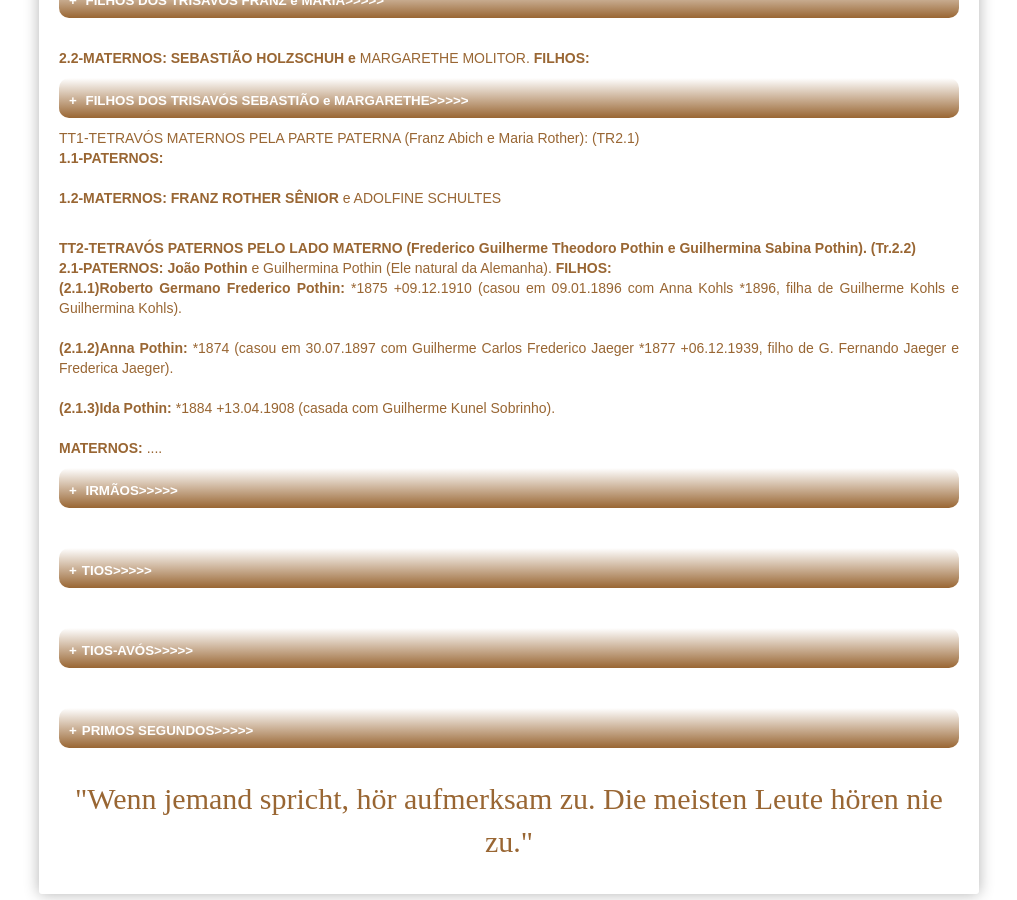
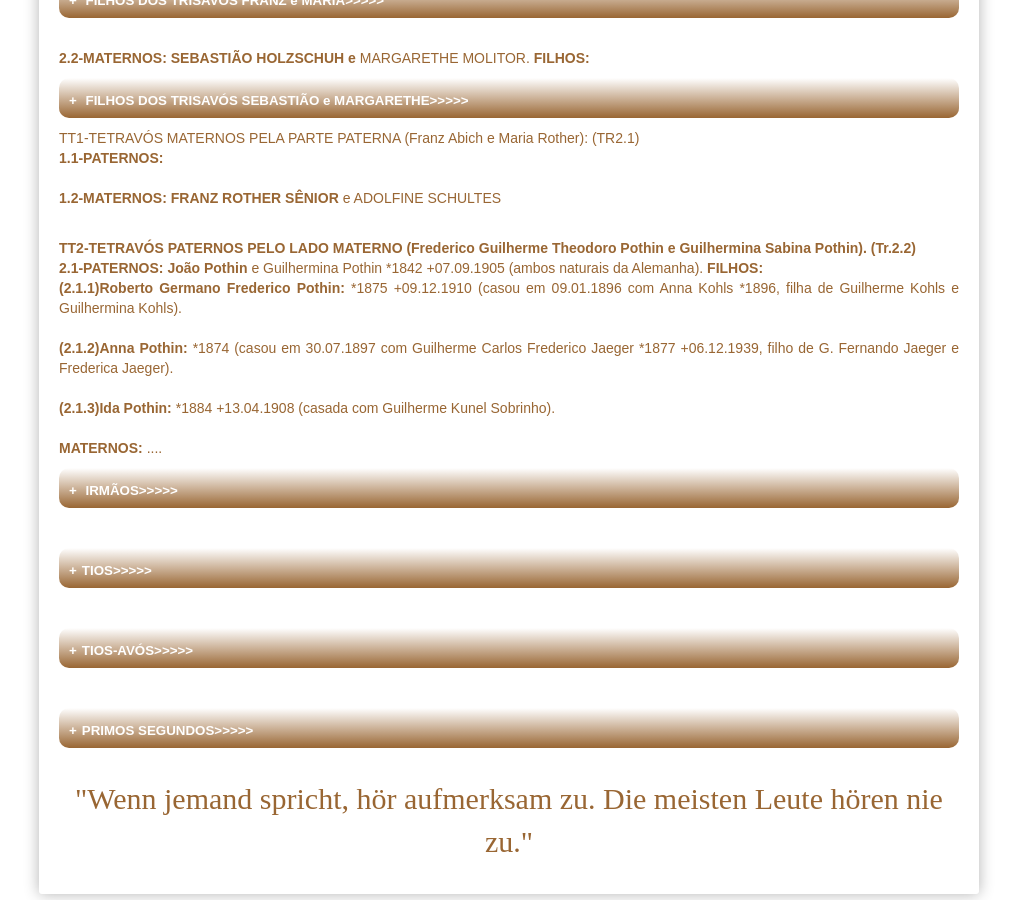
Before and after one commit to claudiovargas1955/claudiovargas1955.github.io, a Jekyll site: the page built from _pages/arvore-genealogica-de-roselia-renita-bredow.html, in a window 1280 px wide and 900 px high, scrolled down 3191 px. Shown: the whole window, without its empty margins (131-1148 px from the left). Built offline with Jekyll 4.4.1, drawn with Linux system fonts in a browser that asks for light colours; some web fonts are replaced.

Commit message:
Update arvore-genealogica-de-roselia-renita-bredow.html

```diff
--- a/_pages/arvore-genealogica-de-roselia-renita-bredow.html
+++ b/_pages/arvore-genealogica-de-roselia-renita-bredow.html
@@ -619,7 +619,7 @@ Augusta Alwine Albertine Achterber.<br/><br/>
 <b>1.2-MATERNOS: FRANZ ROTHER SÊNIOR</b> e ADOLFINE SCHULTES</p><br>
 
 <p><b>TT2-TETRAVÓS PATERNOS PELO LADO MATERNO (Frederico Guilherme Theodoro Pothin e Guilhermina Sabina Pothin). (Tr.2.2)</b><br>
-<b>2.1-PATERNOS: João Pothin </b>e Guilhermina Pothin (Ele natural da Alemanha). <b>FILHOS: </b><br>
+<b>2.1-PATERNOS: João Pothin </b>e Guilhermina Pothin *1842 +07.09.1905 (ambos naturais da Alemanha). <b>FILHOS: </b><br>
 <b>(2.1.1)Roberto Germano Frederico Pothin: </b>*1875 +09.12.1910 (casou em 09.01.1896 com Anna Kohls *1896, filha de Guilherme Kohls e
 Guilhermina Kohls).<br><br>
 
```
